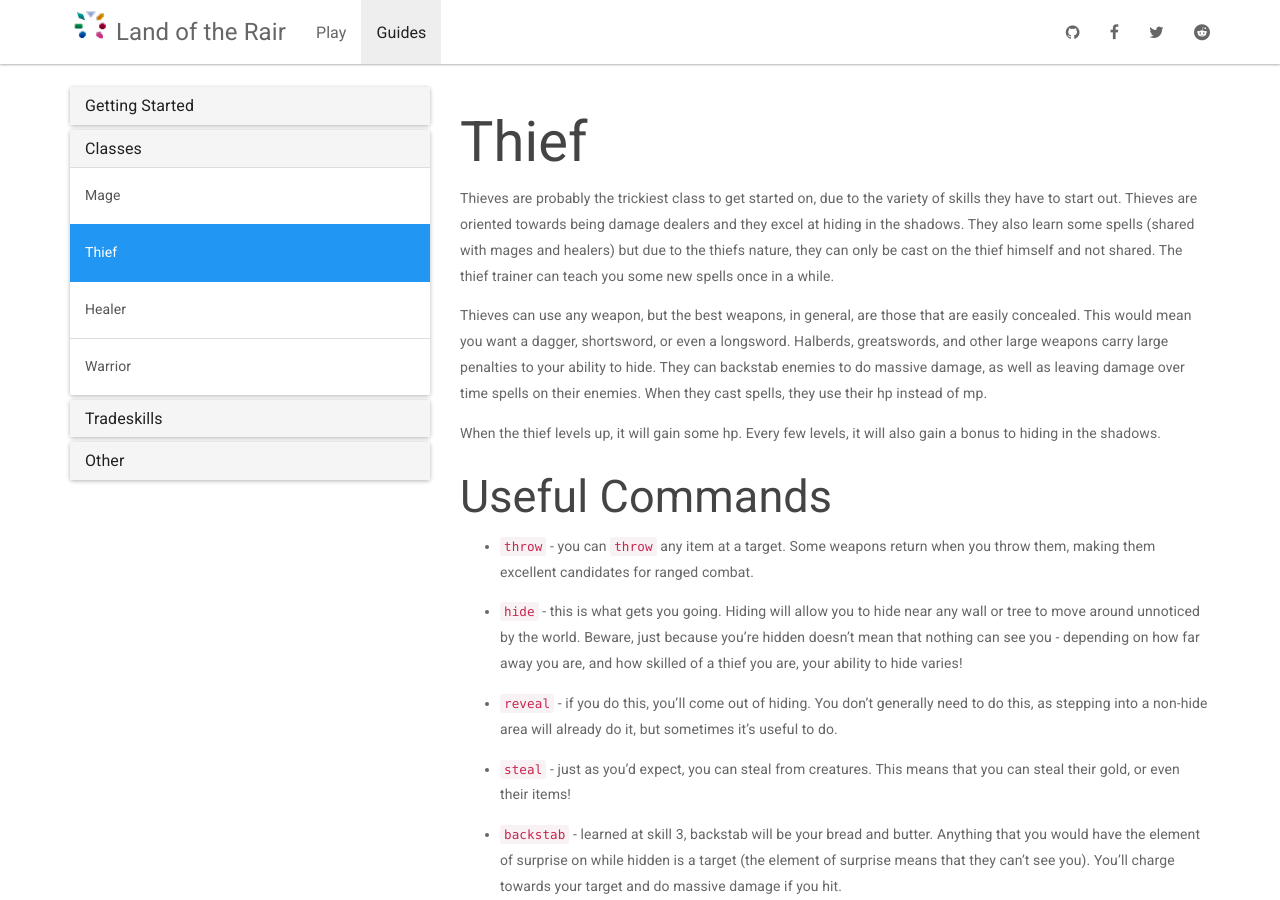
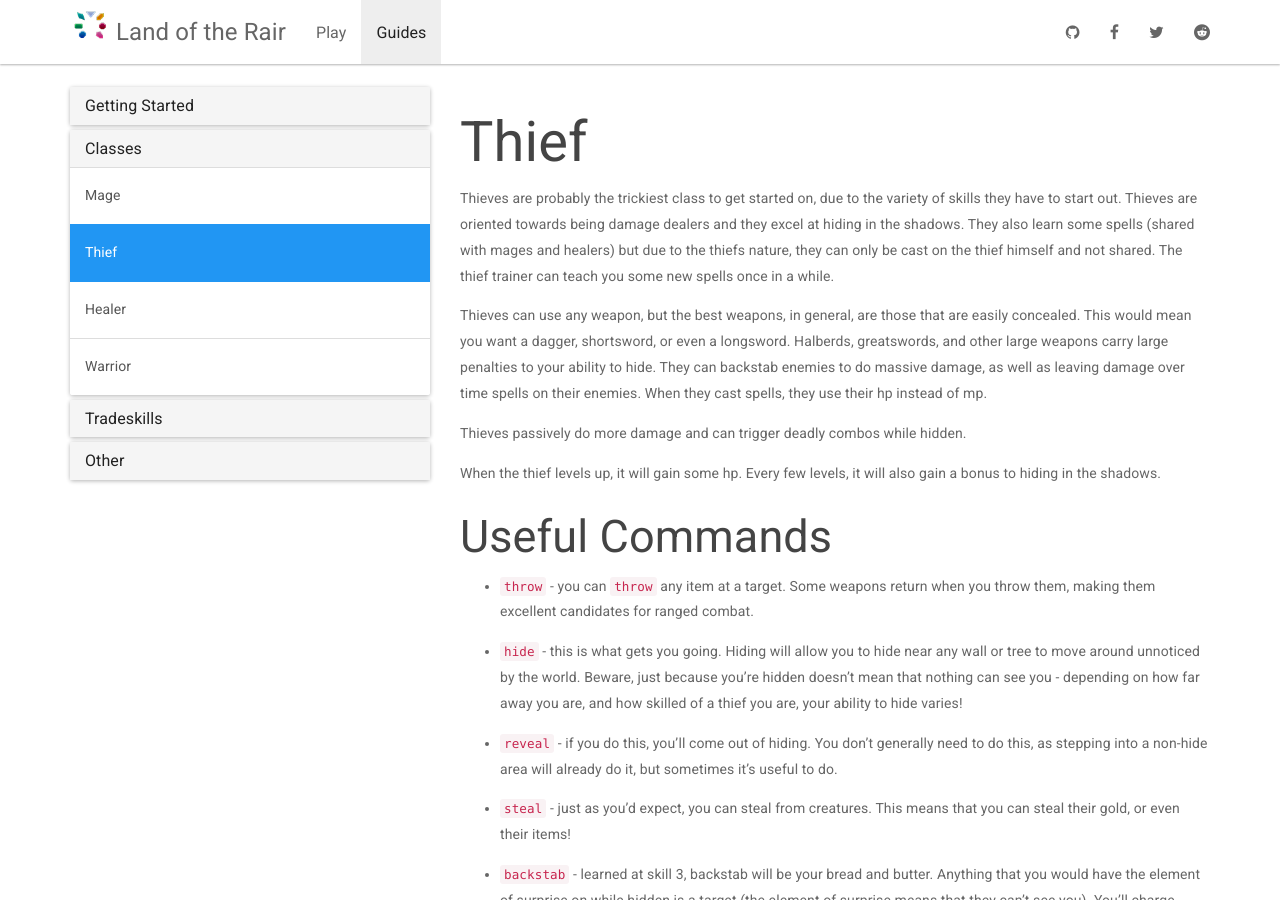
Before and after one commit to LandOfTheRair/landoftherair.github.io, a Jekyll site: the page built from _docs/classes/thief.md, in a window 1280 px wide and 900 px high. Built offline with Jekyll 4.4.1, drawn with Linux system fonts in a browser that asks for light colours; nearby versions of some CDN libraries.

Commit message:
Update thief.md

```diff
--- a/_docs/classes/thief.md
+++ b/_docs/classes/thief.md
@@ -6,6 +6,8 @@ permalink: /docs/thief/
 Thieves are probably the trickiest class to get started on, due to the variety of skills they have to start out. Thieves are oriented towards being damage dealers and they excel at hiding in the shadows. They also learn some spells (shared with mages and healers) but due to the thiefs nature, they can only be cast on the thief himself and not shared. The thief trainer can teach you some new spells once in a while.
 
 Thieves can use any weapon, but the best weapons, in general, are those that are easily concealed. This would mean you want a dagger, shortsword, or even a longsword. Halberds, greatswords, and other large weapons carry large penalties to your ability to hide. They can backstab enemies to do massive damage, as well as leaving damage over time spells on their enemies. When they cast spells, they use their hp instead of mp.
+
+Thieves passively do more damage and can trigger deadly combos while hidden.
 
 When the thief levels up, it will gain some hp. Every few levels, it will also gain a bonus to hiding in the shadows.
 
```
